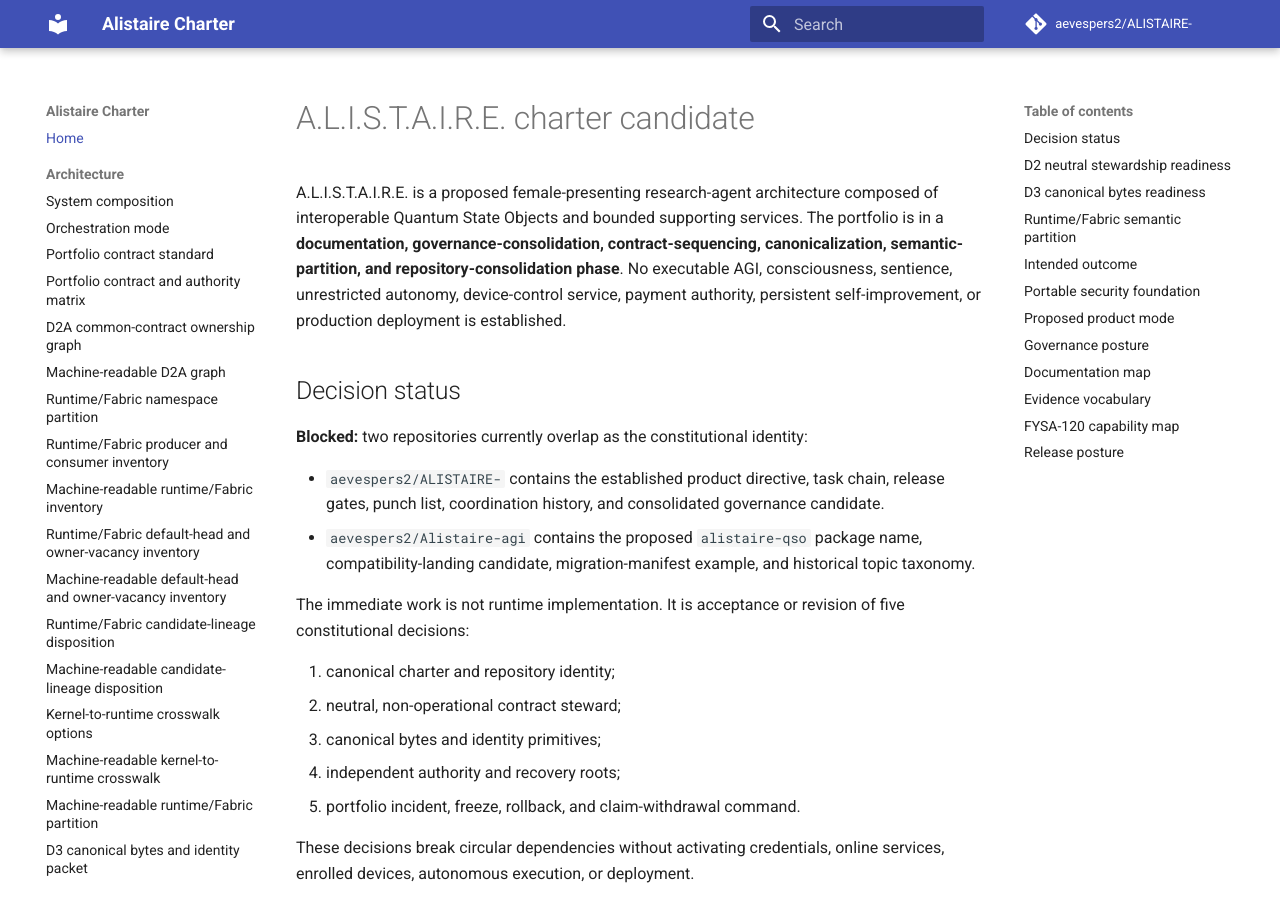
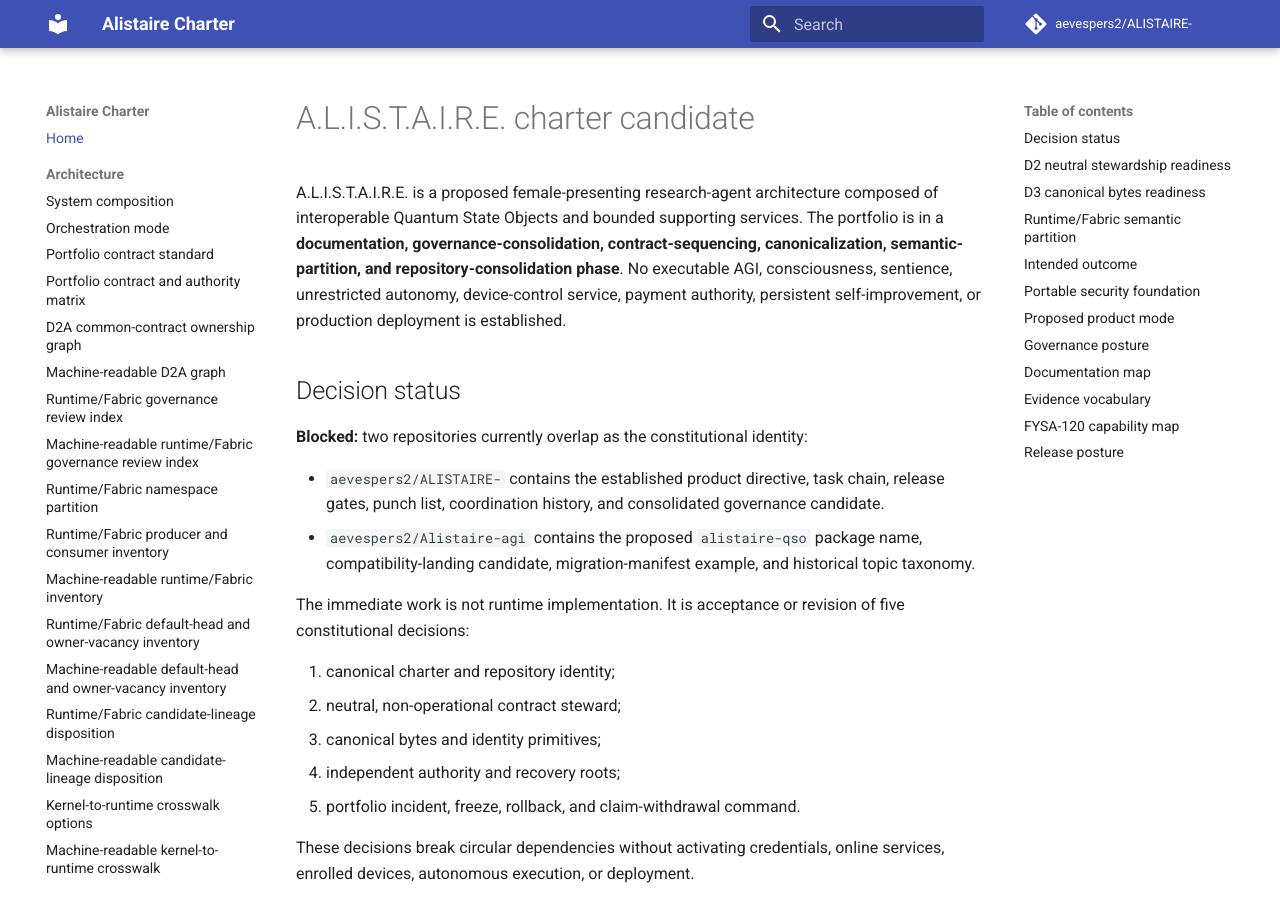
Before and after one commit to aevespers2/ALISTAIRE-, an MkDocs documentation site: the page built from docs/index.md, in a window 1280 px wide and 900 px high. Built offline with MkDocs 1.6.1 and Material for MkDocs 9.7.7, drawn with Linux system fonts in a browser that asks for light colours; comment, search, counter and statistics services are not loaded.

Commit message:
docs: add runtime Fabric governance review index to Pages

```diff
--- a/mkdocs.yml
+++ b/mkdocs.yml
@@ -5,6 +5,7 @@ repo_url: https://github.com/aevespers2/ALISTAIRE-
 edit_uri: edit/main/docs/
 strict: true
 extra:
+  runtime_fabric_governance_review_status: REVIEW_INDEX_COMPLETE_BINDINGS_UNACCEPTED
   runtime_fabric_partition_status: BLOCKED_ROLE_COLLISION
   runtime_fabric_inventory_status: OBSERVED_CANDIDATE_INVENTORY_RECORDED_BLOCKED_UNACCEPTED_BINDINGS
   runtime_fabric_default_head_owner_status: DEFAULT_HEADS_VERIFIED_OWNER_VACANCIES_RECORDED_BINDINGS_UNACCEPTED
@@ -26,6 +27,8 @@ nav:
       - Portfolio contract and authority matrix: portfolio-contract-authority-matrix.md
       - D2A common-contract ownership graph: d2a-common-contract-ownership-graph.md
       - Machine-readable D2A graph: d2a-common-contract-ownership-graph-v1.json
+      - Runtime/Fabric governance review index: runtime-fabric-governance-review-index.md
+      - Machine-readable runtime/Fabric governance review index: runtime-fabric-governance-review-index-v1.json
       - Runtime/Fabric namespace partition: runtime-fabric-namespace-partition.md
       - Runtime/Fabric producer and consumer inventory: runtime-fabric-producer-consumer-inventory.md
       - Machine-readable runtime/Fabric inventory: runtime-fabric-producer-consumer-inventory-v1.json
```
